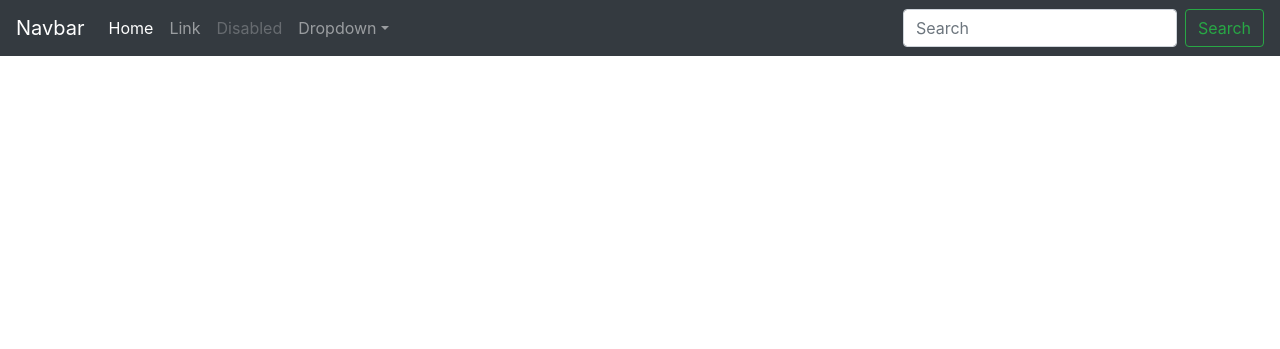
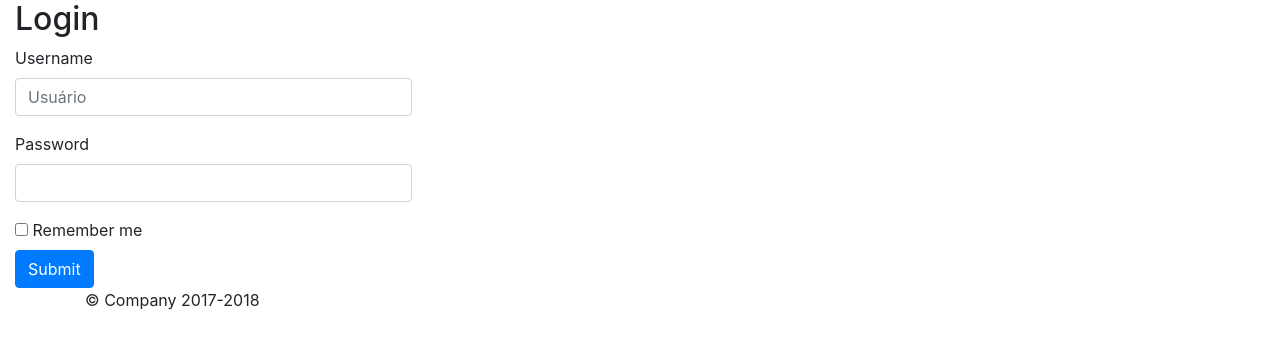
Before and after one commit to marcostark/flask_app, a Flask app: page /login in a window 1280 px wide. Shown: the top 349 px of the page. Run offline with Flask 2, Linux system fonts and the light colour scheme; parts of the project's set-up code (start-up, migrations or seed data) failed here and were passed over; some libraries are stand-ins or nearby versions.

Commit message:
Criando formularios

```diff
--- a/app/controllers/default.py
+++ b/app/controllers/default.py
@@ -1,5 +1,7 @@
 from flask import render_template
 from app import app
+
+from app.models.forms import LoginForm
 
 
 @app.route("/index")
@@ -17,6 +19,13 @@
         return "Olá, usuário!"
 
 
-@app.route("/login")
+@app.route("/login", methods=[ "GET", "POST"])
 def login():
-    return render_template('base.html')
+    form = LoginForm()
+    if form.validate_on_submit():
+        print(form.password.data)
+    else:
+        # Dicionario de erros
+        form.errors
+    return render_template('login.html',
+                           form=form)
--- /dev/null
+++ b/app/models/forms.py
@@ -0,0 +1,9 @@
+from flask_wtf import FlaskForm
+from wtforms import StringField, PasswordField, BooleanField
+from wtforms.validators import DataRequired
+
+
+class LoginForm(FlaskForm):
+    username = StringField('username', validators=[DataRequired()])
+    password = PasswordField('password', validators=[DataRequired()])
+    remember_me = BooleanField('remeber_me')
--- a/app/templates/base.html
+++ b/app/templates/base.html
@@ -15,39 +15,6 @@
 
   <body>
 
-    <nav class="navbar navbar-expand-md navbar-dark fixed-top bg-dark">
-      <a class="navbar-brand" href="#">Navbar</a>
-      <button class="navbar-toggler" type="button" data-toggle="collapse" data-target="#navbarsExampleDefault" aria-controls="navbarsExampleDefault" aria-expanded="false" aria-label="Toggle navigation">
-        <span class="navbar-toggler-icon"></span>
-      </button>
-
-      <div class="collapse navbar-collapse" id="navbarsExampleDefault">
-        <ul class="navbar-nav mr-auto">
-          <li class="nav-item active">
-            <a class="nav-link" href="#">Home <span class="sr-only">(current)</span></a>
-          </li>
-          <li class="nav-item">
-            <a class="nav-link" href="#">Link</a>
-          </li>
-          <li class="nav-item">
-            <a class="nav-link disabled" href="#">Disabled</a>
-          </li>
-          <li class="nav-item dropdown">
-            <a class="nav-link dropdown-toggle" href="http://example.com" id="dropdown01" data-toggle="dropdown" aria-haspopup="true" aria-expanded="false">Dropdown</a>
-            <div class="dropdown-menu" aria-labelledby="dropdown01">
-              <a class="dropdown-item" href="#">Action</a>
-              <a class="dropdown-item" href="#">Another action</a>
-              <a class="dropdown-item" href="#">Something else here</a>
-            </div>
-          </li>
-        </ul>
-        <form class="form-inline my-2 my-lg-0">
-          <input class="form-control mr-sm-2" type="text" placeholder="Search" aria-label="Search">
-          <button class="btn btn-outline-success my-2 my-sm-0" type="submit">Search</button>
-        </form>
-      </div>
-    </nav>
-
     {% block content %}
     {% endblock %}
 
@@ -60,7 +27,7 @@
     <!-- Placed at the end of the document so the pages load faster -->
     <script src="https://code.jquery.com/jquery-3.2.1.slim.min.js" integrity="sha384-KJ3o2DKtIkvYIK3UENzmM7KCkRr/rE9/Qpg6aAZGJwFDMVNA/GpGFF93hXpG5KkN" crossorigin="anonymous"></script>
     <script>window.jQuery || document.write('<script src="../../assets/js/vendor/jquery-slim.min.js"><\/script>')</script>
-{#    <script src="../../assets/js/vendor/popper.min.js"></script>#}
-    <script src={{ url_for('static', filename='js/bootstrap.min.js')}}"></script>
+    <script src="https://cdnjs.cloudflare.com/ajax/libs/popper.js/1.12.9/umd/popper.min.js" integrity="sha384-ApNbgh9B+Y1QKtv3Rn7W3mgPxhU9K/ScQsAP7hUibX39j7fakFPskvXusvfa0b4Q" crossorigin="anonymous"></script>
+    <script src="{{ url_for('static', filename='js/bootstrap.min.js')}}"></script>
   </body>
 </html>
--- /dev/null
+++ b/app/templates/login.html
@@ -0,0 +1,42 @@
+{% extends 'base.html' %}
+
+{% block content %}
+<div class="col-md-4 col-md-offset-4">
+    <h2>Login</h2>
+    <form action="" method="POST">
+        {{ form.csrf_token }}
+        <div class="form-group">
+            <label>Username</label>
+            {{ form.username(class="form-control", placeholder="Usuário") }}
+            {% if form.errors.username %}
+                <div class="alert alert-danger" role="alert">
+                    <ul>
+                        {% for e in form.errors.username %}
+                            <li>{{ e }}</li>
+                        {% endfor %}
+                    </ul>
+                </div>
+            {% endif %}
+        </div>
+        <div class="form-group">
+            <label>Password</label>
+            {{ form.password(class="form-control") }}
+            {% if form.errors.password %}
+                <div class="alert alert-danger" role="alert">
+                    <ul>
+                        {% for e in form.errors.password %}
+                            <li>{{ e }}</li>
+                        {% endfor %}
+                    </ul>
+                </div>
+            {% endif %}
+        </div>
+        <div class="checkbox">
+            <label>
+                {{ form.remember_me }} Remember me
+            </label>
+        </div>
+        <button type="submit" class="btn btn-primary">Submit</button>
+    </form>
+</div>
+{% endblock %}
--- a/config.py
+++ b/config.py
@@ -2,3 +2,5 @@
 
 SQLALCHEMY_DATABASE_URI = 'sqlite:///db.sqlite'
 SQLALCHEMY_TRACK_MODIFICATIONS = True
+
+SECRET_KEY = 'serveriot'
```
Also changed, not shown: app/templates/index.html (+33 -0 lines), 1 other file.
